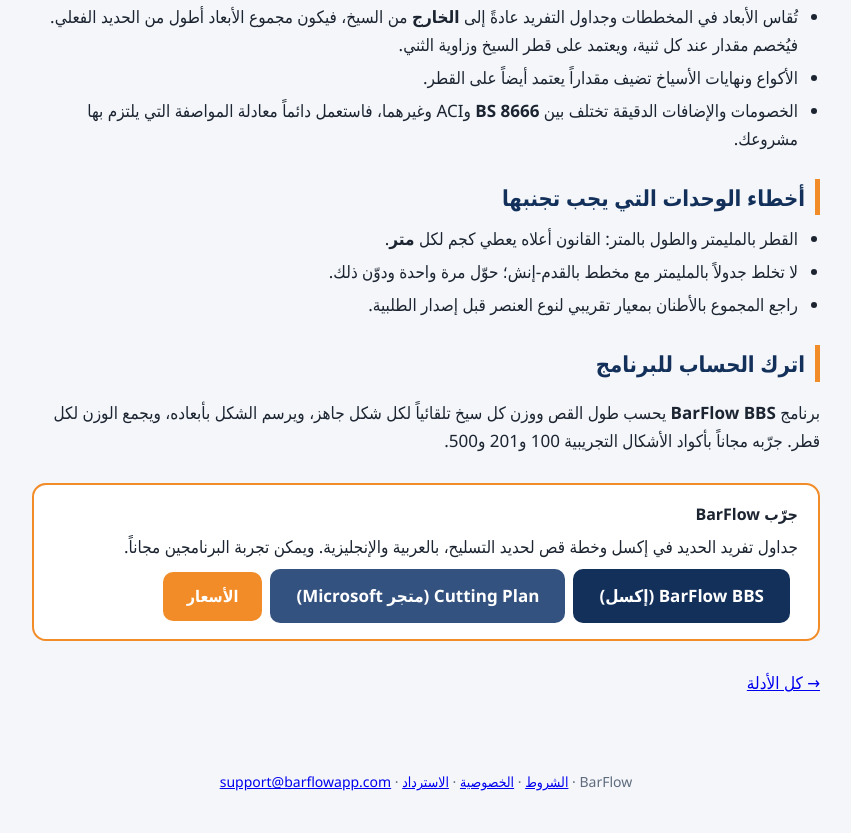
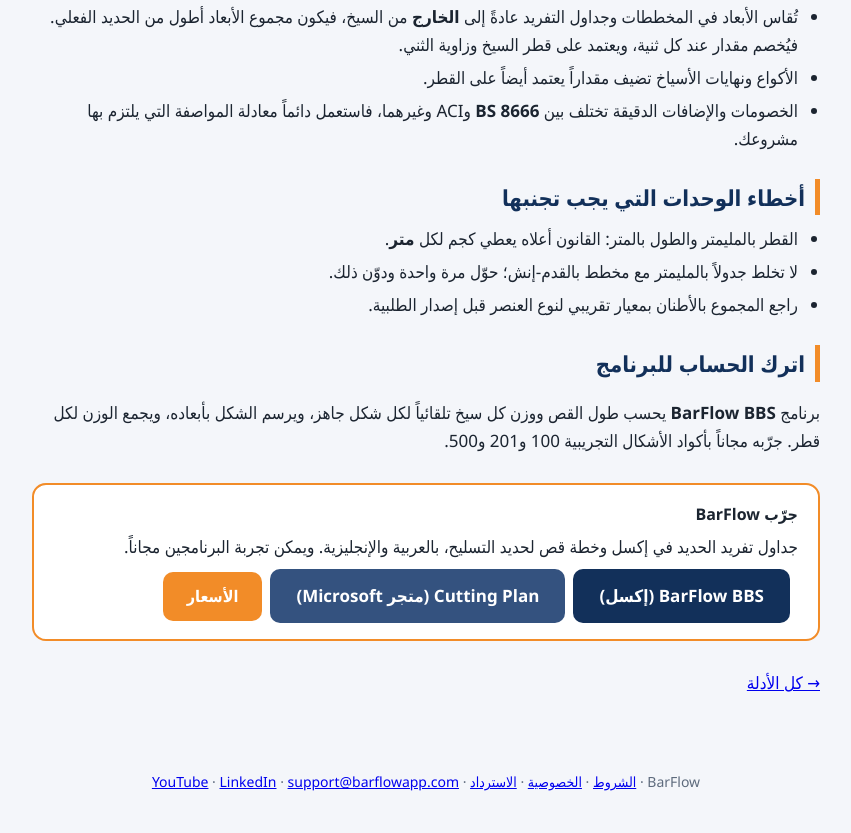
Before and after one commit to awada1990-stack/BarFlow, a plain HTML site: page ar/guides/rebar-weight-and-cutting-length.html in a window 1280 px wide. Shown: the part 1474-2307 px from the top of the page, without its empty margins (214-1065 px from the left). Drawn offline with Linux system fonts and the light colour scheme.

Commit message:
Update rebar-weight-and-cutting-length.html

```diff
--- a/ar/guides/rebar-weight-and-cutting-length.html
+++ b/ar/guides/rebar-weight-and-cutting-length.html
@@ -78,6 +78,6 @@
 <h2>اترك الحساب للبرنامج</h2>
 <p>برنامج <b>BarFlow BBS</b> يحسب طول القص ووزن كل سيخ تلقائياً لكل شكل جاهز، ويرسم الشكل بأبعاده، ويجمع الوزن لكل قطر. جرّبه مجاناً بأكواد الأشكال التجريبية 100 و201 و500.</p>
 <div class="cta"><b>جرّب BarFlow</b><p style="margin:6px 0 0">جداول تفريد الحديد في إكسل وخطة قص لحديد التسليح، بالعربية والإنجليزية. ويمكن تجربة البرنامجين مجاناً.</p><a class="btn" href="/ar/">BarFlow BBS (إكسل)</a><a class="btn alt" href="https://apps.microsoft.com/detail/9N9P9HSBWGD3">Cutting Plan (متجر Microsoft)</a><a class="btn buynow" style="font-size:16px;padding:11px 24px;margin-top:8px" href="/ar/#pricing-ar">الأسعار</a></div><p><a href="/ar/guides/">&rarr; كل الأدلة</a></p></main>
-<footer>BarFlow &middot; <a href="/terms.html">الشروط</a> &middot; <a href="/privacy.html">الخصوصية</a> &middot; <a href="/refund.html">الاسترداد</a> &middot; <a href="mailto:support@barflowapp.com">support@barflowapp.com</a></footer>
+<footer>BarFlow &middot; <a href="/terms.html">الشروط</a> &middot; <a href="/privacy.html">الخصوصية</a> &middot; <a href="/refund.html">الاسترداد</a> &middot; <a href="https://www.youtube.com/@barflowapp" rel="noopener">YouTube</a> &middot; <a href="https://www.linkedin.com/company/barflowapp" rel="noopener">LinkedIn</a> &middot; <a href="mailto:support@barflowapp.com">support@barflowapp.com</a></footer>
 </body>
 </html>
```
